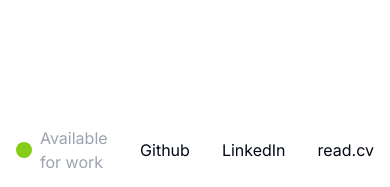
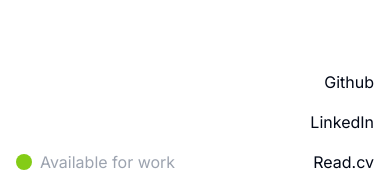
Before and after one commit to josephdburdick/j0e.me, a Next.js app: page /j0e/ in a window 390 px wide. Shown: the part 654-841 px from the top of the page. Built offline with nearby package versions, Linux system fonts and the light colour scheme.

Commit message:
Simple mobile menu applied

```diff
--- a/src/app/_content/Intro.tsx
+++ b/src/app/_content/Intro.tsx
@@ -20,7 +20,7 @@ function Intro() {
             alt="Joe Logo"
           />
         </header>
-        <main className="items-center text-heading-md space-y-16 ">
+        <main className="items-center text-heading-md space-y-16 w-full">
           <div
             className="container "
             dangerouslySetInnerHTML={{ __html: data.intro.html }}
@@ -31,7 +31,7 @@ function Intro() {
           className="container
           pb-4 md:pb-8 lg:pb-16 xl:pb-24"
         >
-          <div className="flex items-center gap-4 justify-between">
+          <div className="flex items-end md:items-center gap-4 justify-between">
             <WorkAvailability />
             <ContactLinks />
           </div>
--- a/src/components/global/ContactLinks.tsx
+++ b/src/components/global/ContactLinks.tsx
@@ -10,15 +10,18 @@ export default function ContactLinks() {
   const links = Object.values(contactLinks)
     .filter(({ label }) => !filter.includes(label))
     .map(({ url, label }, index: number) => (
-      <li key={index}>
+      <li key={index} className="text-right md:text-left">
         <a href={url} target="_blank" rel="noreferrer">
           {label}
         </a>
       </li>
     ))
+
   return (
     <nav>
-      <ul className="flex gap-8 items-center">{links}</ul>
+      <ul className="flex gap-4 md:gap-8 flex-col md:flex-row justify-end md:items-center">
+        {links}
+      </ul>
     </nav>
   )
 }
--- a/src/components/global/WorkAvailability.tsx
+++ b/src/components/global/WorkAvailability.tsx
@@ -1,10 +1,12 @@
 export default function WorkAvailability() {
   return (
-    <div className="flex items-center gap-2 text-muted">
-      <span className="bg-lime-500 rounded-full  w-4 h-4 inline-flex ">
-        <span className="bg-lime-400 rounded-full  w-4 h-4 inline-flex animate-ping"></span>
-      </span>
-      <span>Available for work</span>
+    <div>
+      <div className="flex items-center gap-2 text-muted">
+        <span className="bg-lime-500 rounded-full  w-4 h-4 inline-flex ">
+          <span className="bg-lime-400 rounded-full  w-4 h-4 inline-flex animate-ping"></span>
+        </span>
+        <span>Available for work</span>
+      </div>
     </div>
   )
 }
--- a/src/data/profile.md
+++ b/src/data/profile.md
@@ -17,7 +17,7 @@ links:
     label: "LinkedIn"
   readcv:
     url: "https://read.cv/josephdburdick"
-    label: "read.cv"
+    label: "Read.cv"
 intro: >
   j0e.me is the eponymous online home of Joe Burdick— web designer, software engineer, leader, and photographer.
 ---
--- a/tailwind.config.ts
+++ b/tailwind.config.ts
@@ -1,6 +1,6 @@
-import type { Config } from "tailwindcss";
-import colors from "tailwindcss/colors";
-import defaultTheme from "tailwindcss/defaultTheme";
+import type { Config } from "tailwindcss"
+import colors from "tailwindcss/colors"
+import defaultTheme from "tailwindcss/defaultTheme"
 const config = {
   darkMode: ["class"],
   content: [
@@ -13,7 +13,6 @@ const config = {
   theme: {
     container: {
       center: true,
-      padding: {},
       screens: {
         "2xl": "1400px",
       },
@@ -88,6 +87,6 @@ const config = {
     },
   },
   plugins: [require("tailwindcss-animate")],
-} satisfies Config;
+} satisfies Config
 
-export default config;
+export default config
```
